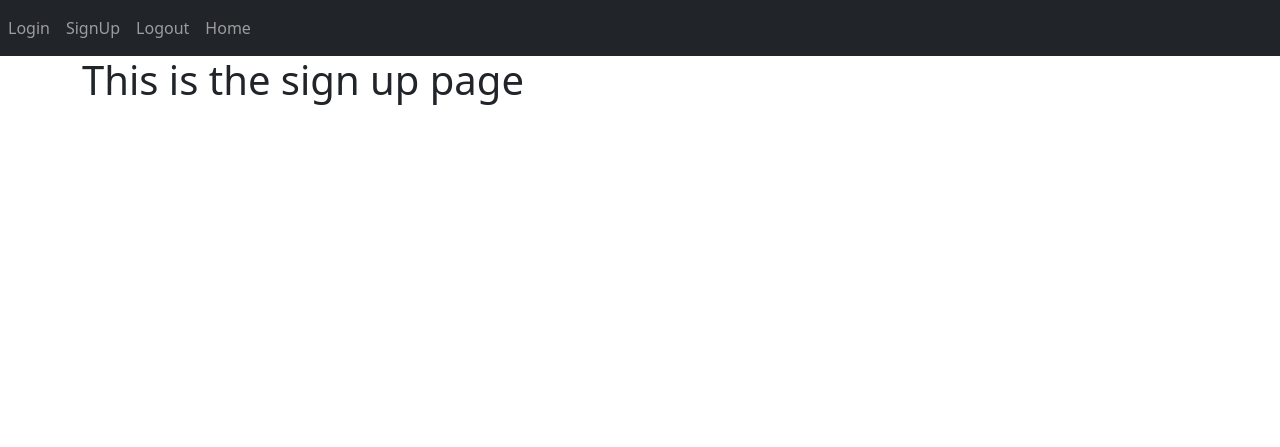
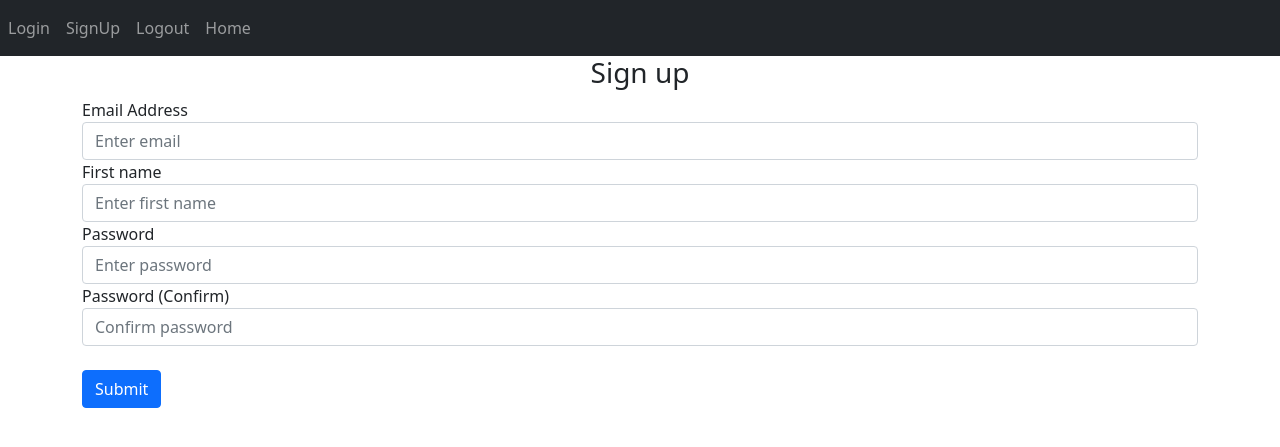
Before and after one commit to hkuennen/user-notes, a Flask app: page /sign-up in a window 1280 px wide. Shown: the top 447 px of the page. Run offline with Flask 2, Linux system fonts and the light colour scheme.

Commit message:
add login and signup form

```diff
--- a/website/auth.py
+++ b/website/auth.py
@@ -1,8 +1,9 @@
-from flask import Blueprint, render_template
+from crypt import methods
+from flask import Blueprint, render_template, request, flash
 
 auth = Blueprint('auth', __name__)
 
-@auth.route('/login')
+@auth.route('/login', methods=['GET', 'POST'])
 def login():
     return render_template("login.html")
 
@@ -10,6 +11,24 @@ def login():
 def logout():
     return "<p>Logout</p>"
 
-@auth.route('/sign-up')
+@auth.route('/sign-up', methods=['GET', 'POST'])
 def sign_up():
+    if request.method == 'POST':
+        email = request.form.get('email')
+        firstName = request.form.get('firstName')
+        password1 = request.form.get('password1')
+        password2 = request.form.get('password2')
+
+        if len(email) < 4:
+            flash("Email must be greater than 4 characters.", category='error')
+        elif len(firstName) < 2:
+            flash("First name must be greater than 1 character.", category='error')
+        elif password1 != password2:
+            flash("Passwords don\t match.", category='error')
+        elif len(password1) < 7:
+            flash("Password must be at least 7 characters.", category='error')
+        else:
+            # add user to database
+            flash("Account created!", category='success')
+
     return render_template("sign_up.html")
--- a/website/templates/base.html
+++ b/website/templates/base.html
@@ -37,6 +37,25 @@
         </div>
       </div>
     </nav>
+
+    {% with messages = get_flashed_messages(with_categories=true) %} {% if
+    messages %} {% for category, message in messages %} {% if category ==
+    'error' %}
+    <div class="alert alert-danger alert-dismissable fade show" role="alert">
+      {{ message }}
+      <button type="button" class="close" data-dismiss="alert">
+        <span aria-hidden="true">&times;</span>
+      </button>
+    </div>
+    {% else %}
+    <div class="alert alert-success alert-dismissable fade show" role="alert">
+      {{ message }}
+      <button type="button" class="close" data-dismiss="alert">
+        <span aria-hidden="true">&times;</span>
+      </button>
+    </div>
+    {% endif %} {% endfor %} {% endif %} {% endwith %}
+
     <div class="container">{% block content %} {% endblock %}</div>
     <script
       src="https://cdn.jsdelivr.net/npm/bootstrap@5.1.3/dist/js/bootstrap.min.js"
--- a/website/templates/sign_up.html
+++ b/website/templates/sign_up.html
@@ -1,4 +1,48 @@
 {% extends "base.html" %} {% block title %}Sign Up{% endblock %} {% block
 content %}
-<h1>This is the sign up page</h1>
+<form method="POST">
+  <h3 align="center">Sign up</h3>
+  <div class="form-group">
+    <label for="email">Email Address</label>
+    <input
+      type="email"
+      class="form-control"
+      id="email"
+      name="email"
+      placeholder="Enter email"
+    />
+  </div>
+  <div class="form-group">
+    <label for="firstName">First name</label>
+    <input
+      type="text"
+      class="form-control"
+      id="firstName"
+      name="firstName"
+      placeholder="Enter first name"
+    />
+  </div>
+  <div class="form-group">
+    <label for="password1">Password</label>
+    <input
+      type="password"
+      class="form-control"
+      id="password1"
+      name="password1"
+      placeholder="Enter password"
+    />
+  </div>
+  <div class="form-group">
+    <label for="password2">Password (Confirm)</label>
+    <input
+      type="password"
+      class="form-control"
+      id="password2"
+      name="password2"
+      placeholder="Confirm password"
+    />
+  </div>
+  <br />
+  <button type="submit" class="btn btn-primary">Submit</button>
+</form>
 {% endblock %}
```
Also changed, not shown: website/templates/login.html (+25 -1 lines), README.md (added), main.py (line endings or trailing spaces), 1 other file.
